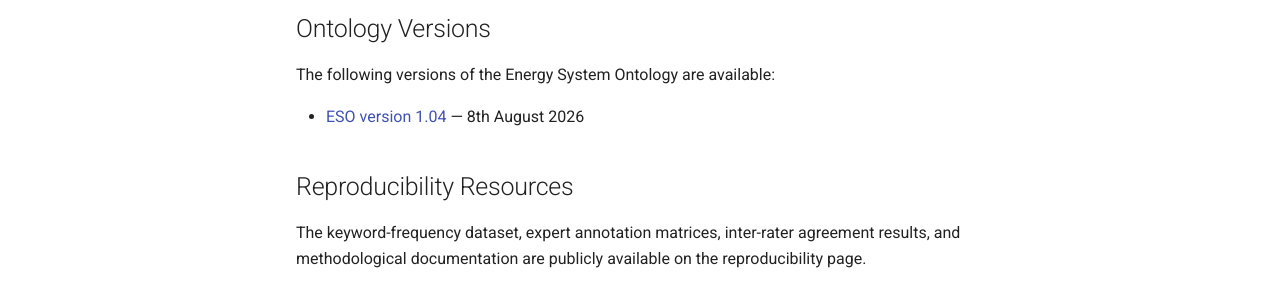
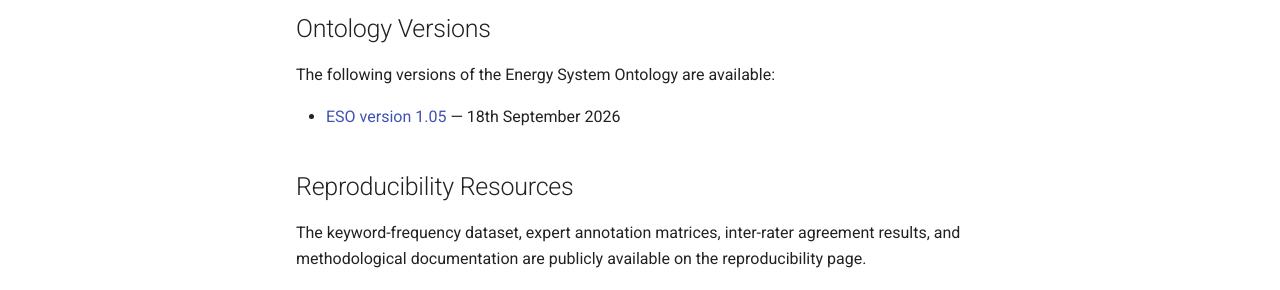
Before and after one commit to AntonioDeNicola/eso-odp-site, an MkDocs documentation site: the page built from docs/index.md, in a window 1280 px wide and 1374 px high. Shown: the part 992-1282 px from the top of the window. Built offline with MkDocs 1.6.1 and Material for MkDocs 9.7.7, drawn with Linux system fonts in a browser that asks for light colours.

Commit message:
Update index.md

```diff
--- a/docs/index.md
+++ b/docs/index.md
@@ -22,7 +22,7 @@ Explore a collection of SPARQL query examples showing how to retrieve informatio
 
 The following versions of the Energy System Ontology are available:
 
-- [ESO version 1.04](https://raw.githubusercontent.com/AntonioDeNicola/ontologies/refs/heads/main/Energy-System-Ontology_v1.04.rdf) — 8th August 2026
+- [ESO version 1.05](https://raw.githubusercontent.com/AntonioDeNicola/ontologies/refs/heads/main/Energy-System-Ontology_v1.05.rdf) — 18th September 2026
 
 ## Reproducibility Resources
 
```
